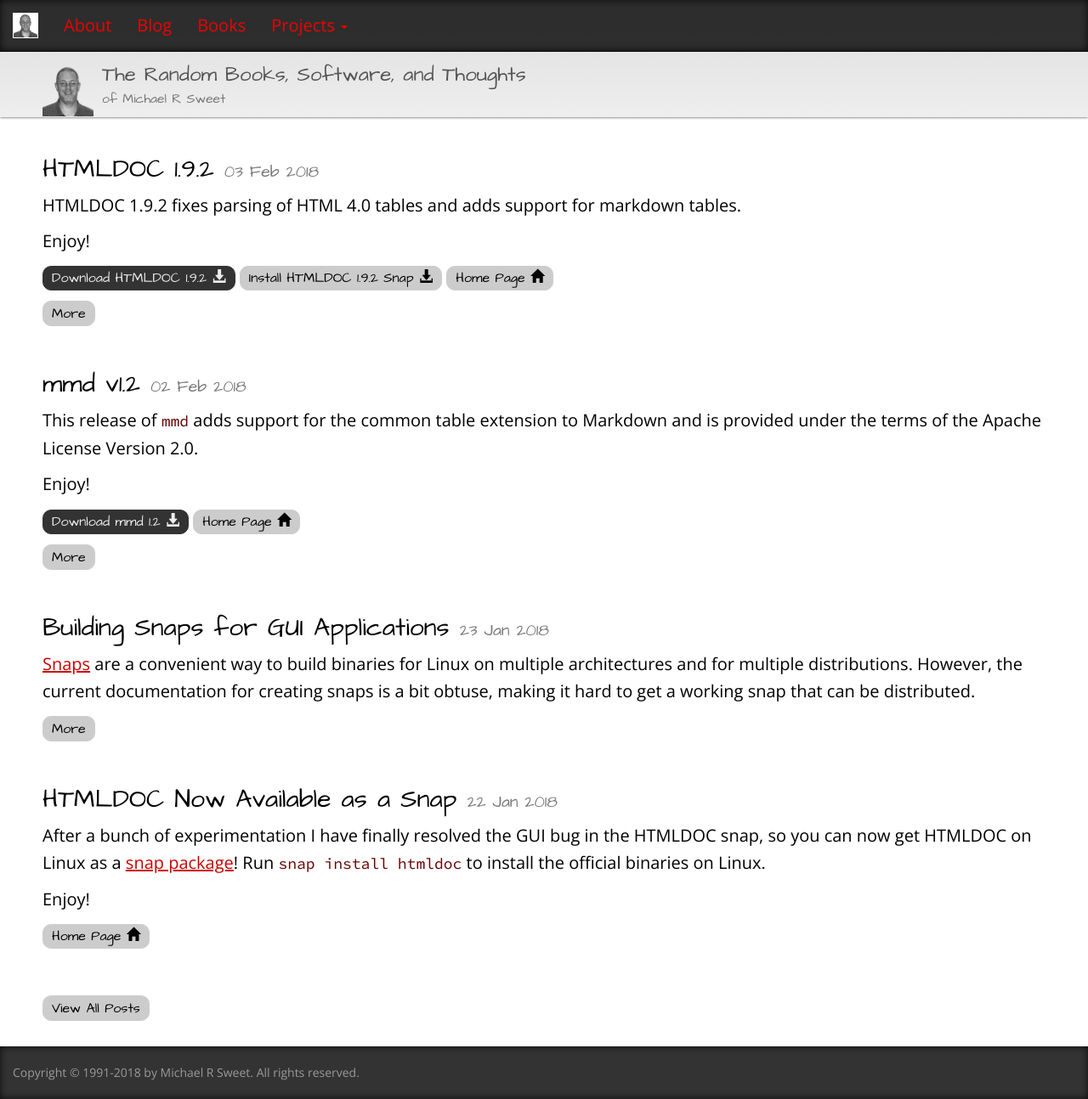
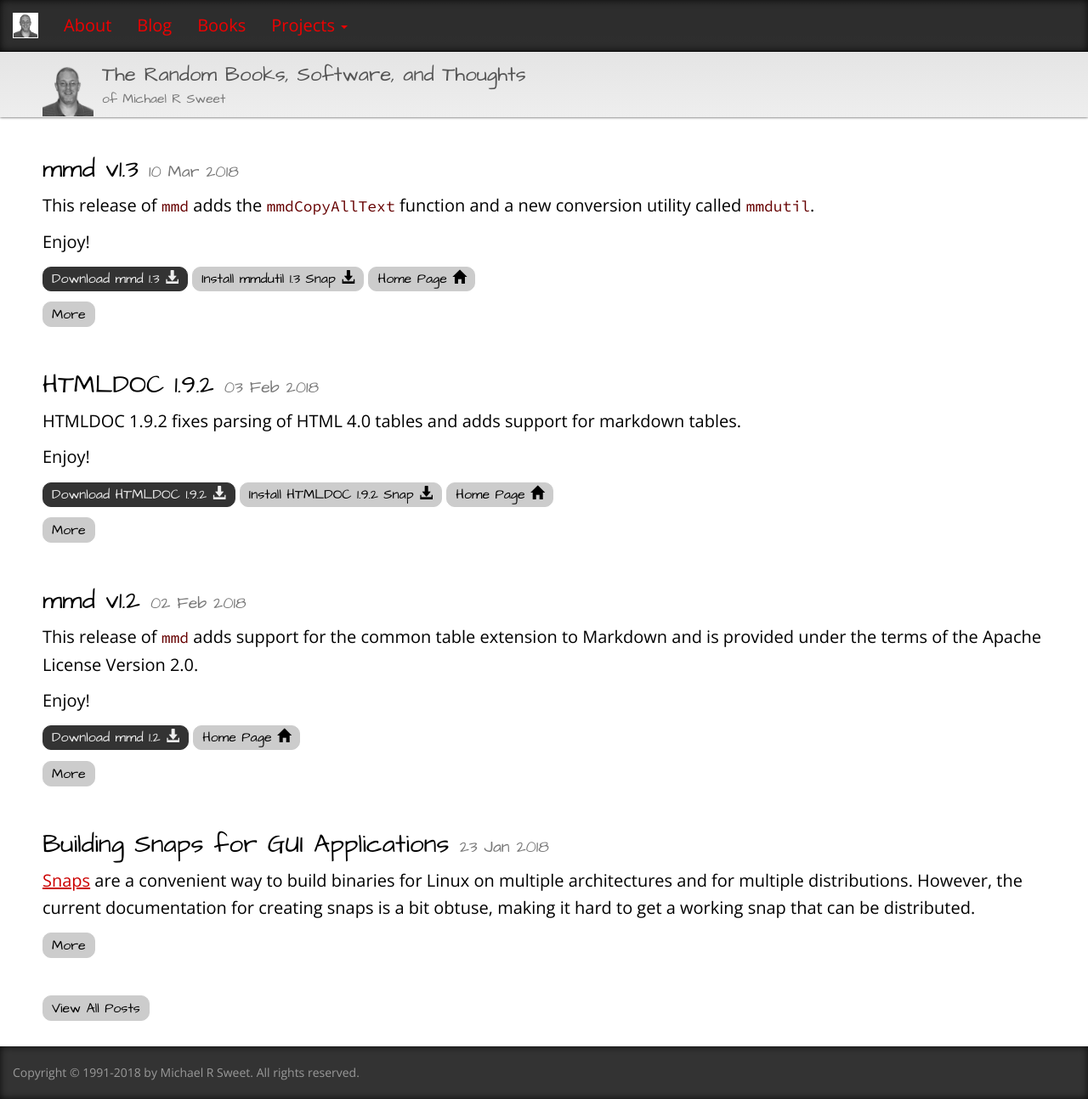
Before and after one commit to michaelrsweet/michaelrsweet.github.com, a Jekyll site: the page built from index.html, in a window 1280 px wide and 1294 px high. Shown: the whole window at 85% size. Built offline with Jekyll 4.4.1, drawn with Linux system fonts in a browser that asks for light colours.

Commit message:
mmd 1.3 release.

```diff
--- /dev/null
+++ b/_posts/2018-03-10-mmd-1.3.md
@@ -0,0 +1,24 @@
+---
+title: mmd v1.3
+category: mmd
+layout: post
+permalink: /blog/:year-:month-:day-:title.html
+excerpt_separator: <!--more-->
+---
+
+This release of `mmd` adds the `mmdCopyAllText` function and a new conversion
+utility called `mmdutil`.
+
+Enjoy!
+
+<a class="btn btn-primary" href="https://github.com/michaelrsweet/mmd/releases/tag/v1.3">Download mmd 1.3 <span class="glyphicon glyphicon-download-alt" aria-hidden="true"></span></a>
+<a class="btn btn-default" href="https://snapcraft.io/mmdutil">Install mmdutil 1.3 Snap <span class="glyphicon glyphicon-download-alt" aria-hidden="true"></span></a>
+<a class="btn btn-default" href="/mmd/index.html">Home Page <span class="glyphicon glyphicon-home" aria-hidden="true"></span></a>
+
+<!--more-->
+
+Changes include:
+
+- Added `mmdCopyAllText` function that returns all of the text under the given
+  node.
+- Added `mmdutil` program for converting markdown to HTML and man files.
--- a/mmd/index.md
+++ b/mmd/index.md
@@ -7,6 +7,7 @@
 project_name: mmd
 logo: mmd-160.png
 html_doc: mmd.html
+snap: mmd
 layout: project
 ---
 
@@ -37,6 +38,9 @@
 
 - Tables.
 
+`mmd` also includes a standalone utility called `mmdutil` that can be used to
+generate HTML and man page source from markdown.
+
 I'm providing this as open source under the Apache License Version 2.0 with
 exceptions for use with GPL2/LGPL2 applications which allows you do pretty much
 do whatever you like with it.  Please do provide feedback and report bugs to the
```
Also changed, not shown: mmd/mmd.md (+13 -0 lines).
